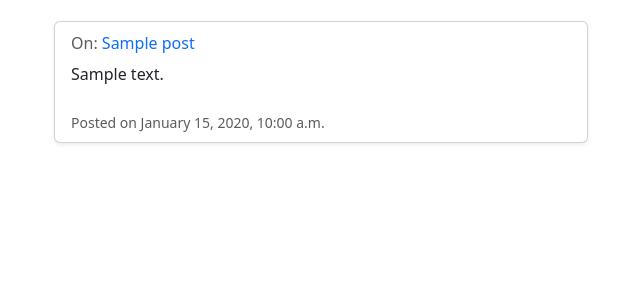
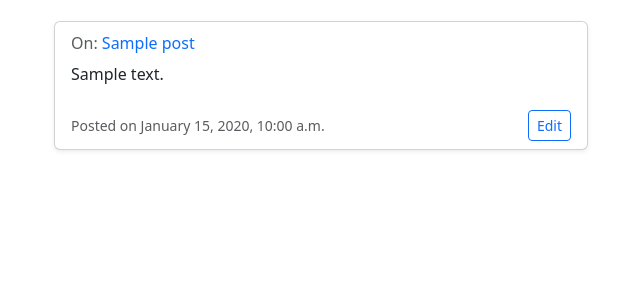
Before and after one commit to AlexeyKopchinskiy/Portfolio-project-5-v2, a Django app: page /blog/my-comments/ in a window 1280 px wide. Shown: the part 169-469 px from the top of the page, without its empty margins (40-680 px from the left). Run offline with Django 4.2, Linux system fonts and the light colour scheme; a user stored in the database is signed in; tables that the repository leaves empty hold one stand-in row (values such as "Sample post"); some libraries are stand-ins or nearby versions.

Commit message:
Add edit link to the comments list

```diff
--- a/blog/templates/blog/my_comments.html
+++ b/blog/templates/blog/my_comments.html
@@ -15,10 +15,13 @@
             </h6>
             <p class="card-text">{{ comment.content|safe }}</p>
           </div>
-          <div class="card-footer bg-transparent border-top-0">
+          <div class="card-footer bg-transparent border-top-0 d-flex justify-content-between align-items-center">
             <small class="text-muted">
               Posted on {{ comment.created_at|date:"F j, Y, g:i a" }}
             </small>
+            <a href="{% url 'edit_comment' pk=comment.pk %}" class="btn btn-sm btn-outline-primary">
+              Edit
+            </a>
           </div>
         </div>
       </div>
```
